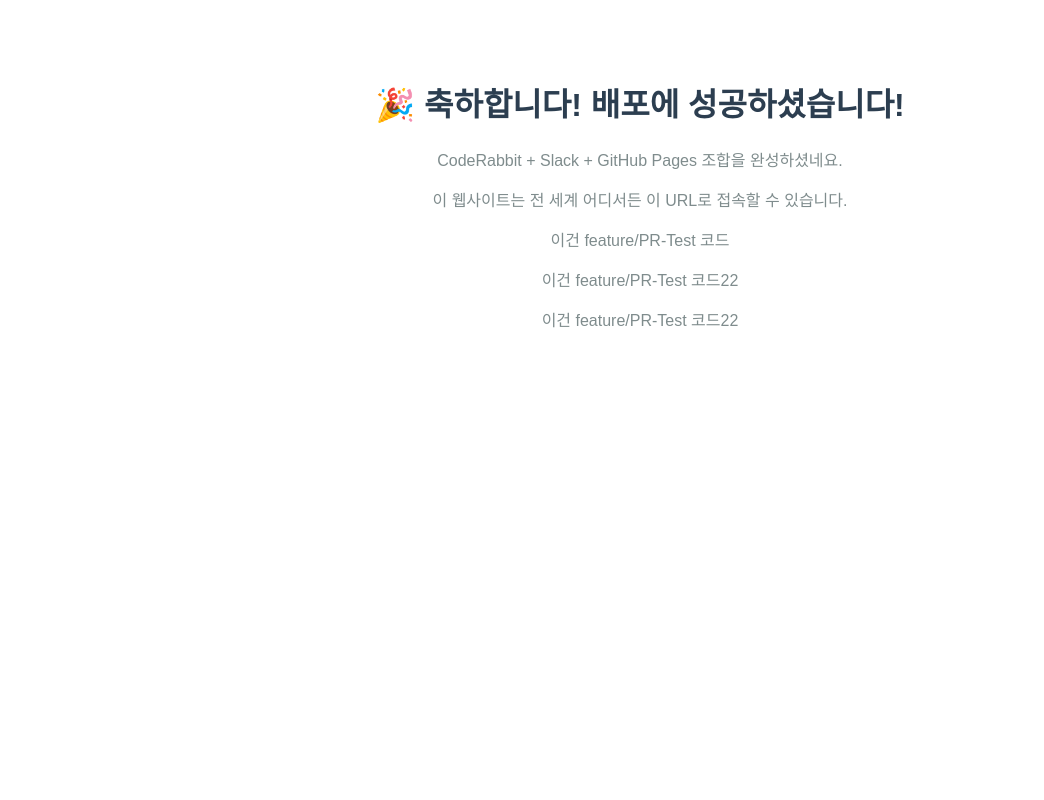
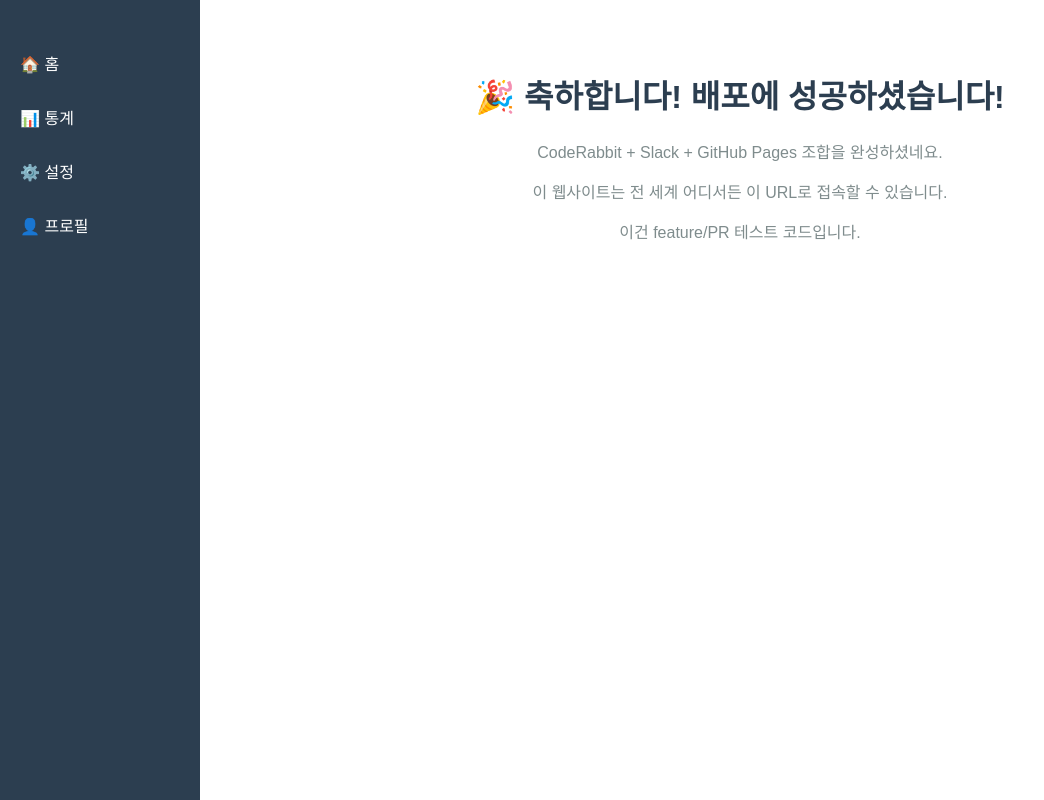
Before and after one commit to hyunseo2503/git_demo, a plain HTML site: page index.html in a window 1280 px wide. Shown: the whole page, without its empty margins (0-1044 px from the left). Drawn offline with Linux system fonts and the light colour scheme.

Commit message:
[menu] 메뉴 추가 완료

```diff
--- a/index.html
+++ b/index.html
@@ -3,19 +3,57 @@
 <head>
     <title>비전공자 수업 데모</title>
     <style>
-        body { font-family: sans-serif; text-align: center; padding-top: 50px; }
+        body {
+            font-family: sans-serif;
+            margin: 0;
+            display: flex;
+            height: 100vh;
+        }
+        /* 사이드바 스타일 */
+        nav {
+            width: 200px;
+            background-color: #2c3e50;
+            color: white;
+            padding-top: 20px;
+        }
+        nav ul {
+            list-style: none;
+            padding: 0;
+        }
+        nav li {
+            padding: 15px 20px;
+            cursor: pointer;
+            transition: background 0.3s;
+            text-align: left;
+        }
+        nav li:hover {
+            background-color: #34495e;
+        }
+        /* 메인 콘텐츠 스타일 */
+        main {
+            flex-grow: 1;
+            padding: 50px;
+            text-align: center;
+        }
         h1 { color: #2c3e50; }
         p { color: #7f8c8d; }
     </style>
 </head>
 <body>
-<h1>🎉 축하합니다! 배포에 성공하셨습니다!</h1>
-<p>CodeRabbit + Slack + GitHub Pages 조합을 완성하셨네요.</p>
-<p>이 웹사이트는 전 세계 어디서든 이 URL로 접속할 수 있습니다.</p>
+<nav>
+    <ul>
+        <li>🏠 홈</li>
+        <li>📊 통계</li>
+        <li>⚙️ 설정</li>
+        <li>👤 프로필</li>
+    </ul>
+</nav>
+<main>
+    <h1>🎉 축하합니다! 배포에 성공하셨습니다!</h1>
+    <p>CodeRabbit + Slack + GitHub Pages 조합을 완성하셨네요.</p>
+    <p>이 웹사이트는 전 세계 어디서든 이 URL로 접속할 수 있습니다.</p>
 
-<p>이건 feature/PR-Test 코드</p>
-<p>이건 feature/PR-Test 코드22</p>
-<p>이건 feature/PR-Test 코드22</p>
-
+    <p>이건 feature/PR 테스트 코드입니다.</p>
+</main>
 </body>
 </html>
```
